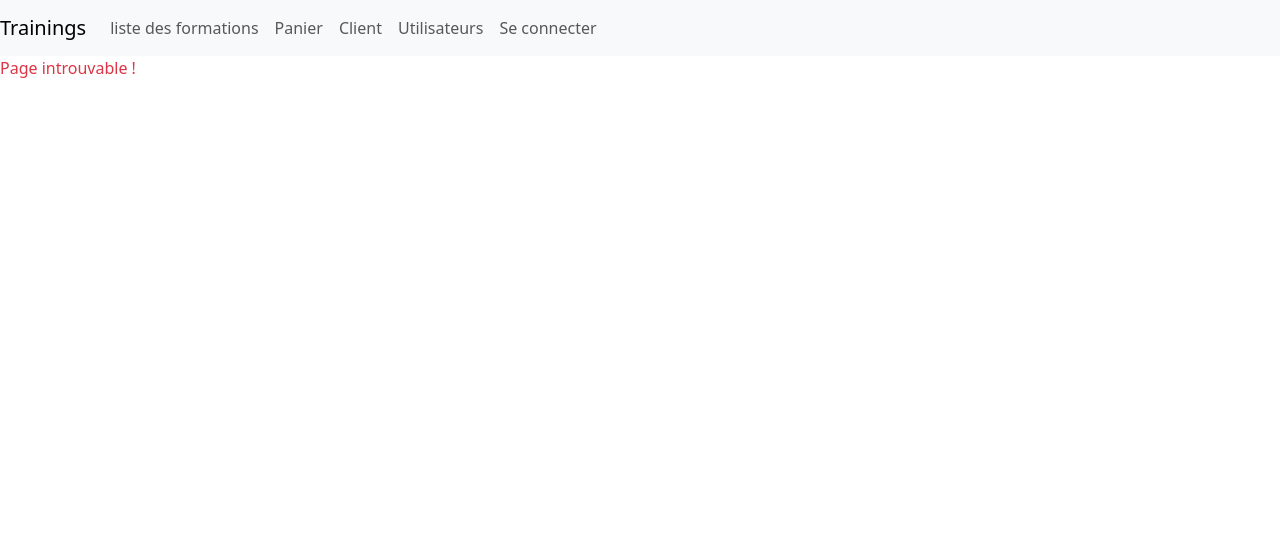
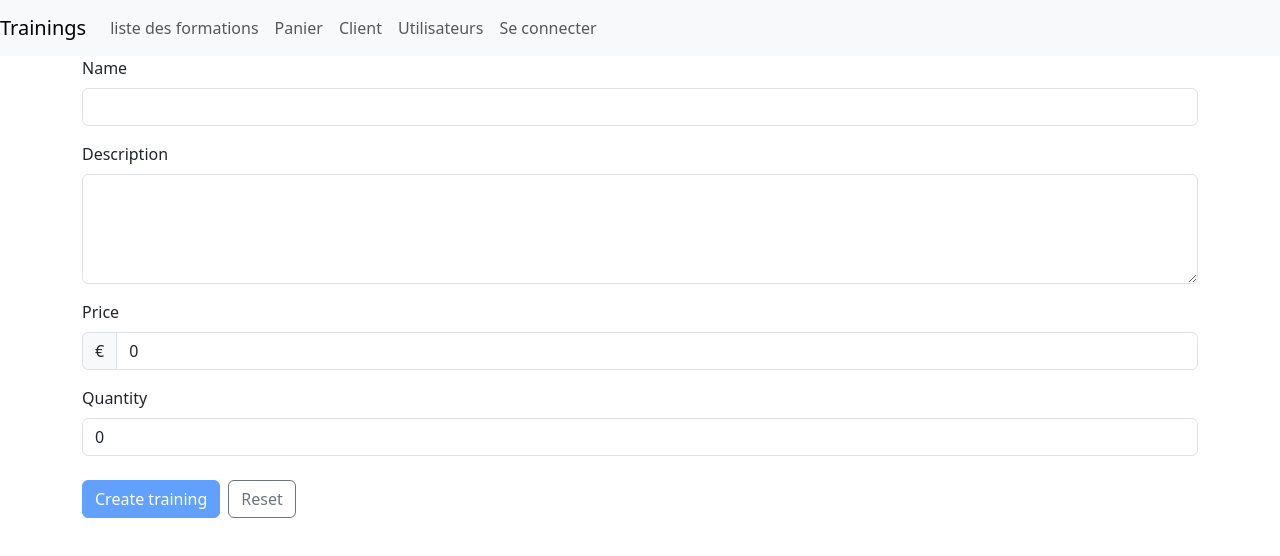
Before and after one commit to remicampistron512/training-front-app, an Angular app: page /training-form in a window 1280 px wide. Before the commit this address led to /404. Shown: the top 556 px of the page. Built offline with nearby package versions, Linux system fonts and the light colour scheme.

Commit message:
creation du composant pour la modification des formations

```diff
--- a/src/app/app.routes.ts
+++ b/src/app/app.routes.ts
@@ -12,6 +12,7 @@ import {UserForm} from './components/user-form/user-form';
 import {Admin} from './components/admin/admin';
 import {Logout} from './components/logout/logout';
 import {adminGuard} from './components/admin-guard'
+import {TrainingFormComponent} from './components/training-form/training-form';
 import {AdminTrainings} from './components/admin-trainings/admin-trainings';
 
 /* Les routes sont pris en compte dans l'ordre (de haut en bas) */
@@ -29,6 +30,7 @@ export const routes: Routes = [
   { path:'userList', component: UserList},
   { path:'userForm', component: UserForm},
   { path:'logout', component: Logout},
+  { path: 'training-form', component: TrainingFormComponent},
   { path: 'admin-trainings',component: AdminTrainings},
   { path : '**', redirectTo: "/404"},
 
--- a/src/app/components/admin-trainings/admin-trainings.html
+++ b/src/app/components/admin-trainings/admin-trainings.html
@@ -43,6 +43,7 @@
               <td><button class="btn btn-danger">Supprimer</button></td>
             </tr>
           }
+          <tr><button routerLink="/training-form" class="btn btn-primary">Ajouter formation</button></tr>
         </tbody>
       </table>
     </ng-container>
--- a/src/app/components/admin-trainings/admin-trainings.ts
+++ b/src/app/components/admin-trainings/admin-trainings.ts
@@ -5,6 +5,7 @@ import {FormsModule} from '@angular/forms';
 import {Subscription} from 'rxjs';
 import {CartService} from '../../services/cart/cart.service';
 import {TrainingSearchService} from '../../services/search-bar/training-search.service';
+import {RouterLink} from '@angular/router';
 
 type SortKey = 'id' | 'name' | 'description' | 'price';
 type SortDir = 'asc' | 'desc';
@@ -12,7 +13,8 @@ type SortDir = 'asc' | 'desc';
 @Component({
   selector: 'app-admin-trainings',
   imports: [
-    FormsModule
+    FormsModule,
+    RouterLink
   ],
   templateUrl: './admin-trainings.html',
   styleUrl: './admin-trainings.css',
--- /dev/null
+++ b/src/app/components/training-form/training-form.html
@@ -0,0 +1,120 @@
+<form #trainingForm="ngForm" (ngSubmit)="onSubmit(trainingForm)" novalidate class="container">
+  <div class="mb-3">
+    <label for="name" class="form-label">Name</label>
+    <input
+      id="name"
+      name="name"
+      type="text"
+      class="form-control"
+      required
+      minlength="2"
+      [(ngModel)]="model.name"
+      #name="ngModel"
+      [class.is-invalid]="name.invalid && (name.dirty || name.touched)"
+    />
+
+    @if (name.invalid && (name.dirty || name.touched)) {
+      <div class="invalid-feedback d-block">
+        @if (name.errors?.['required']) {
+          <div>Name is required.</div>
+        }
+        @if (name.errors?.['minlength']) {
+          <div>Name must be at least 2 characters.</div>
+        }
+      </div>
+    }
+  </div>
+
+  <div class="mb-3">
+    <label for="description" class="form-label">Description</label>
+    <textarea
+      id="description"
+      name="description"
+      class="form-control"
+      rows="4"
+      required
+      minlength="10"
+      [(ngModel)]="model.description"
+      #description="ngModel"
+      [class.is-invalid]="description.invalid && (description.dirty || description.touched)"
+    ></textarea>
+
+    @if (description.invalid && (description.dirty || description.touched)) {
+      <div class="invalid-feedback d-block">
+        @if (description.errors?.['required']) {
+          <div>Description is required.</div>
+        }
+        @if (description.errors?.['minlength']) {
+          <div>Description must be at least 10 characters.</div>
+        }
+      </div>
+    }
+  </div>
+
+  <div class="mb-3">
+    <label for="price" class="form-label">Price</label>
+    <div class="input-group">
+      <span class="input-group-text">€</span>
+      <input
+        id="price"
+        name="price"
+        type="number"
+        class="form-control"
+        required
+        min="0"
+        step="0.01"
+        [(ngModel)]="model.price"
+        #price="ngModel"
+        [class.is-invalid]="price.invalid && (price.dirty || price.touched)"
+      />
+    </div>
+
+    @if (price.invalid && (price.dirty || price.touched)) {
+      <div class="invalid-feedback d-block">
+        @if (price.errors?.['required']) {
+          <div>Price is required.</div>
+        }
+        @if (price.errors?.['min']) {
+          <div>Price must be ≥ 0.</div>
+        }
+      </div>
+    }
+  </div>
+
+  <div class="mb-3">
+    <label for="quantity" class="form-label">Quantity</label>
+    <input
+      id="quantity"
+      name="quantity"
+      type="number"
+      class="form-control"
+      required
+      min="0"
+      step="1"
+      [(ngModel)]="model.quantity"
+      #quantity="ngModel"
+      [class.is-invalid]="quantity.invalid && (quantity.dirty || quantity.touched)"
+    />
+
+    @if (quantity.invalid && (quantity.dirty || quantity.touched)) {
+      <div class="invalid-feedback d-block">
+        @if (quantity.errors?.['required']) {
+          <div>Quantity is required.</div>
+        }
+        @if (quantity.errors?.['min']) {
+          <div>Quantity must be ≥ 0.</div>
+        }
+      </div>
+    }
+  </div>
+
+  <div class="d-flex gap-2 mt-4">
+    <button type="submit" class="btn btn-primary" [disabled]="trainingForm.invalid">
+      Create training
+    </button>
+
+    <button type="button" class="btn btn-outline-secondary" (click)="trainingForm.resetForm(defaultModel)">
+      Reset
+    </button>
+  </div>
+</form>
--- /dev/null
+++ b/src/app/components/training-form/training-form.ts
@@ -0,0 +1,37 @@
+import { Component } from '@angular/core';
+import {FormsModule, NgForm} from '@angular/forms';
+import { Training } from '../../model/training/training.model'; // adjust path
+
+@Component({
+  selector: 'app-training-form',
+  templateUrl: './training-form.html',
+  imports: [
+    FormsModule
+  ]
+})
+export class TrainingFormComponent {
+  // Default model (id often assigned by backend, so set 0 or omit server-side)
+  defaultModel: Training = new Training(0, '', '', 0, 0);
+
+  model: Training = { ...this.defaultModel };
+
+  onSubmit(form: NgForm) {
+    if (form.invalid) return;
+
+    // Payload to send to API
+    const newTraining: Training = new Training(
+      0, // backend usually generates
+      this.model.name,
+      this.model.description,
+      Number(this.model.price),
+      Number(this.model.quantity)
+    );
+
+    console.log('Submitting:', newTraining);
+
+    // TODO: call your service:
+    // this.trainingService.create(newTraining).subscribe(...);
+
+    form.resetForm(this.defaultModel);
+  }
+}
```
Also changed, not shown: src/app/components/training-form/training-form.css (added), 1 other file (tests, documents, lock files or other folders).
